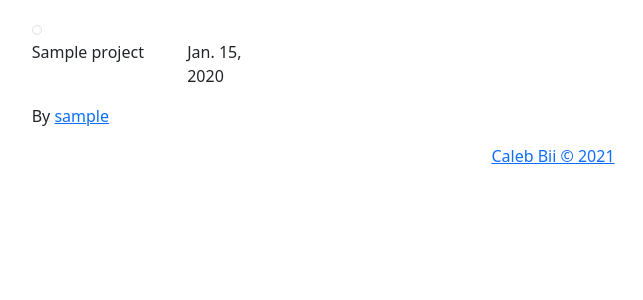
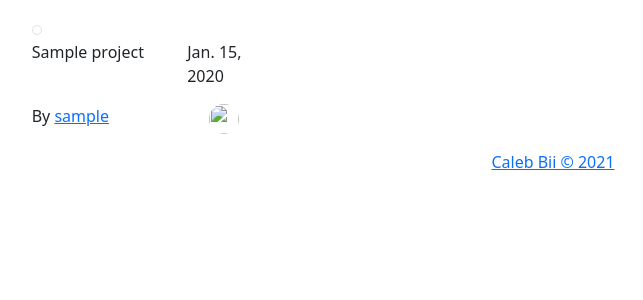
Before and after one commit to Calebbii/Project-Awwards, a Django app: page /profile/ in a window 1280 px wide. Shown: the part 137-437 px from the top of the page, without its empty margins (87-730 px from the left). Run offline with Django 3.2, Linux system fonts and the light colour scheme; tables that the repository leaves empty hold one stand-in row (values such as "Sample post"); some libraries are stand-ins or nearby versions.

Commit message:
adds profile file section

```diff
--- a/awwards/templates/profile.html
+++ b/awwards/templates/profile.html
@@ -50,7 +50,7 @@
               <div class="col-md-4">
                 {% if project.user.profile.profile_image%}
                 <p><a href="{% url 'users_profile' project.user.id %}"><img class="profile_image"
-                  src="{{ project.user.profile.profile_image.url }}" alt=""></a></p>
+                  src="{{ project.user.profile.profile_image.url }}" alt="" height="30px" width="30px" style="border-radius:50%"></a></p>
                 {% else %}
                   <i style="font-size:30px;color:#4888BE" class="fa fa-user" aria-hidden="true"></i>
                 {% endif %}
```
